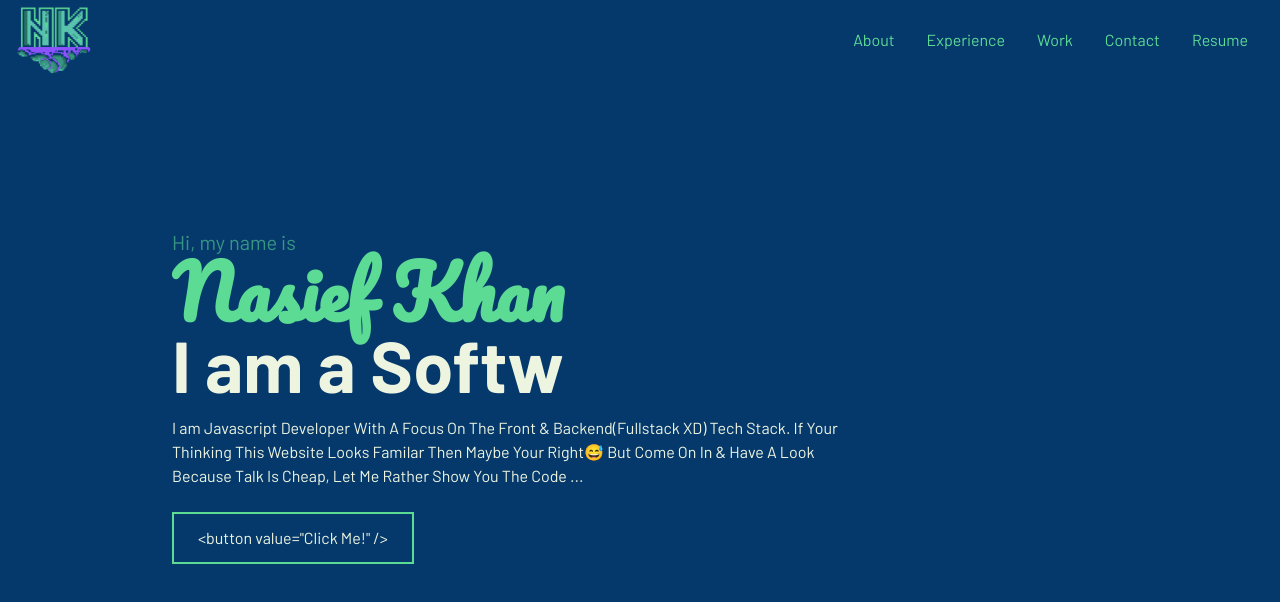
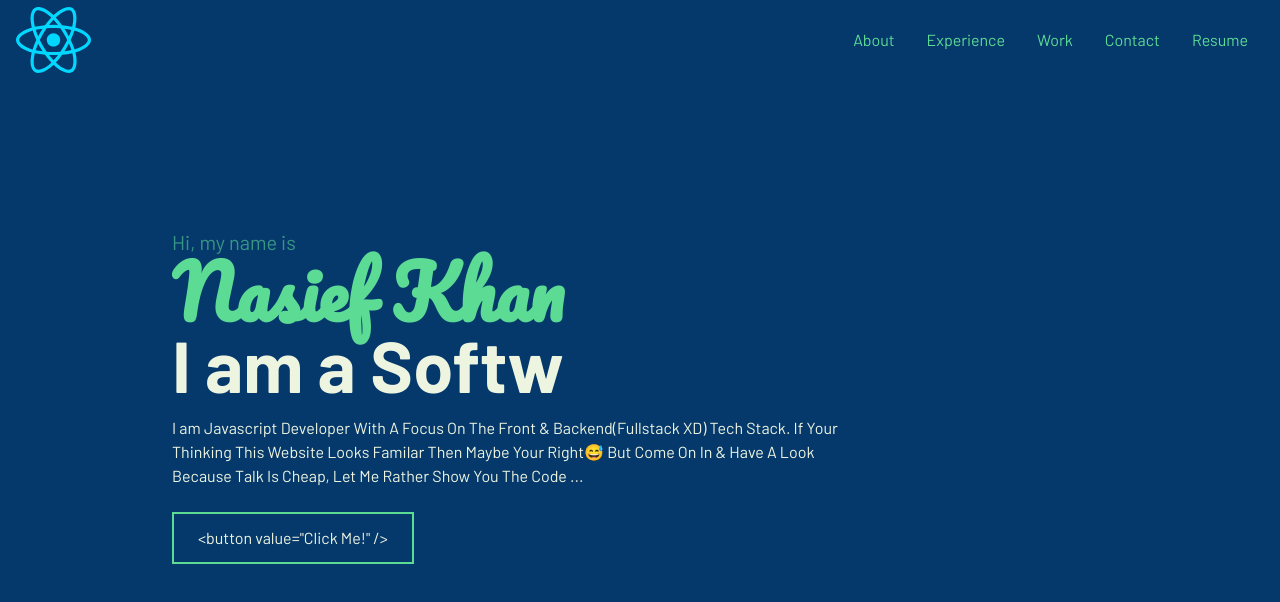
Before and after one commit to Nasiefk14/My-Portfolio, a React (Vite) app in the folder Portfolio/: page / in a window 1280 px wide. Shown: the top 602 px of the page. Built offline with nearby package versions, Linux system fonts and the light colour scheme.

Commit message:
Package Bump

```diff
--- a/Portfolio/src/components/Navbar.tsx
+++ b/Portfolio/src/components/Navbar.tsx
@@ -1,5 +1,5 @@
 import { useState } from "react";
-import logo from "../assets/Logo.png";
+import Logo from '../assets/react.svg';
 import { Spin as Hamburger } from "hamburger-react";
 
 const Navbar = () => {
@@ -9,7 +9,7 @@ const Navbar = () => {
   return (
     <div className="fixed w-full h-[80px] flex justify-between items-center px-4 bg-[#05386B] text-[#5CDB95]">
       <div>
-        <img src={logo} alt="Home Logo" className={` ${nav ? "blur-sm" : ""} w-[75px]`}/>
+        <img src={Logo} alt="Home Logo" className={` ${nav ? "blur-sm" : ""} w-[75px]`}/>
       </div>
       <ul className="hidden md:flex">
         <li>About</li>
```
Also changed, not shown: 1 other file (tests, documents, lock files or other folders).
